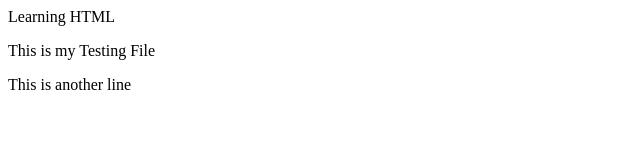
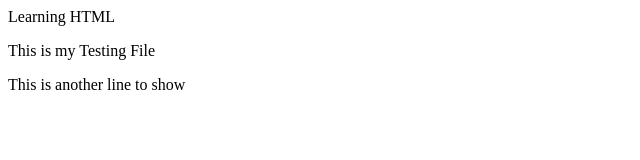
Before and after one commit to murife80/Technology, a plain HTML site: page index.html in a window 1280 px wide. Shown: the full height of the page, 0-640 px from the left. Drawn offline with Linux system fonts and the light colour scheme.

Commit message:
Update index file, add the last sentense

```diff
--- a/index.html
+++ b/index.html
@@ -2,5 +2,6 @@
 
 	<h> Learning HTML </h>
 	<p> This is my Testing File </p>
-	<p> This is another line </p>
+
+	<p> This is another line to show </p>
 </html>
```
